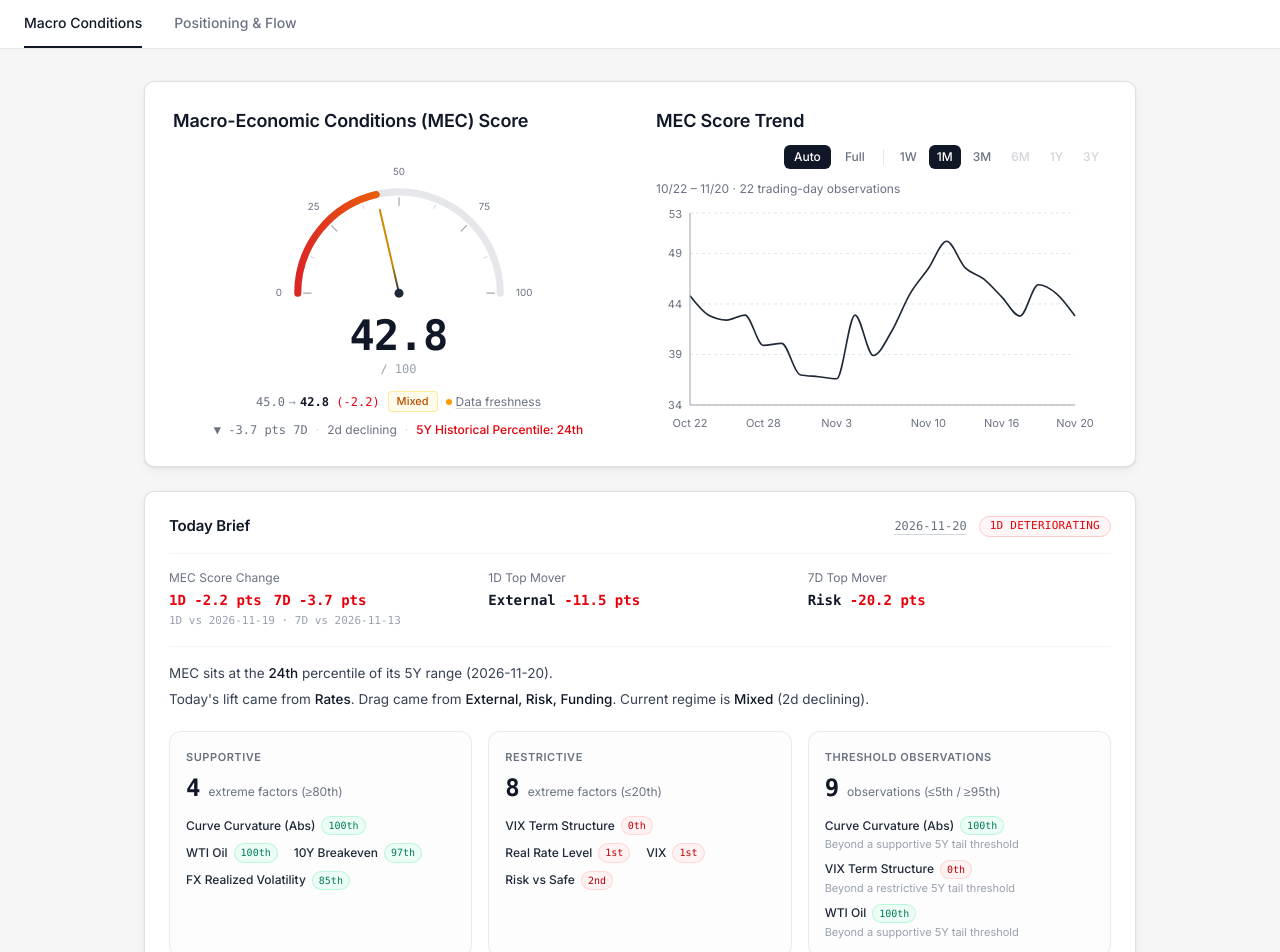
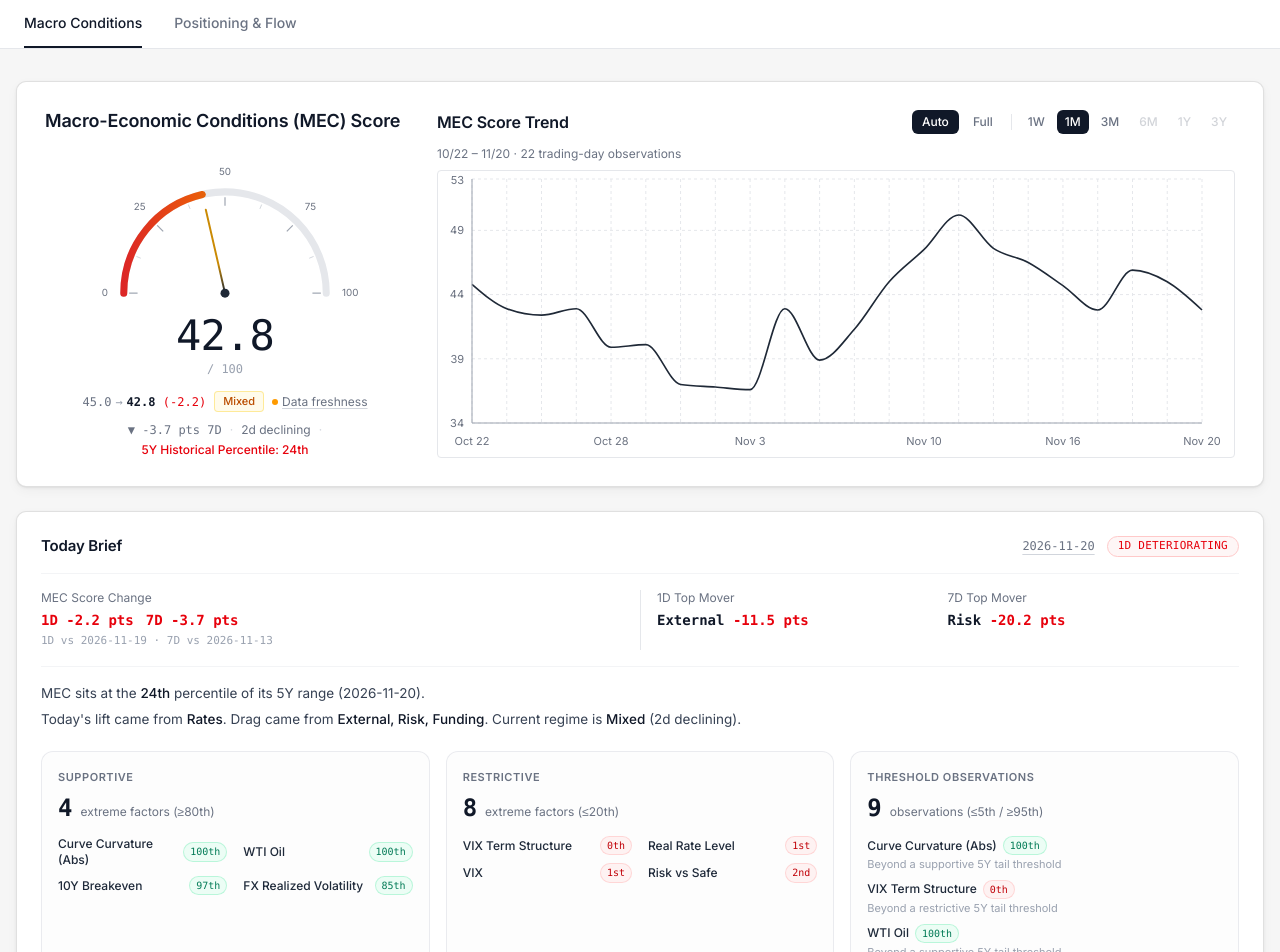
Before and after one commit to ERjie-1/macro-dashboard, a Next.js app: page / in a window 1280 px wide. Shown: the top 952 px of the page. Built offline with nearby package versions, Linux system fonts and the light colour scheme.

Commit message:
Widen desktop dashboard and align chart and factor layouts

```diff
--- a/app/module/[slug]/page.tsx
+++ b/app/module/[slug]/page.tsx
@@ -44,7 +44,7 @@ export default async function ModulePage({ params }: Props) {
 
   return (
     <div className="min-h-screen bg-[#f6f6f6]">
-      <div className="max-w-5xl mx-auto px-4 py-8 space-y-5">
+      <div className="max-w-[1340px] mx-auto px-4 py-8 space-y-5">
 
         {/* Breadcrumb */}
         <div className="flex items-center gap-2 text-sm text-gray-400">
@@ -57,7 +57,7 @@ export default async function ModulePage({ params }: Props) {
 
         {/* Top card: Gauge + Trend */}
         <div className="dial-card p-6 sm:p-7">
-          <div className="grid grid-cols-1 md:grid-cols-2 gap-8 items-stretch">
+          <div className="grid grid-cols-1 md:grid-cols-2 lg:grid-cols-[360px_minmax(0,1fr)] gap-8 items-stretch">
 
             {/* Left: Gauge */}
             <div className="flex flex-col justify-between">
@@ -66,7 +66,7 @@ export default async function ModulePage({ params }: Props) {
                 <GaugeDial score={module.score} />
                 <div className="text-center mt-1 space-y-2">
                   <div>
-                    <div className="text-4xl font-semibold font-mono text-gray-900 leading-none score-text">
+                    <div className="text-4xl font-medium font-mono text-gray-900 leading-none score-text">
                       {module.score.toFixed(1)}
                     </div>
                     <div className="text-xs font-mono text-gray-400 mt-1">/ 100</div>
--- a/app/page.tsx
+++ b/app/page.tsx
@@ -34,11 +34,11 @@ export default function HomePage() {
 
   return (
     <div className="min-h-screen bg-[#f6f6f6]">
-      <div className="max-w-5xl mx-auto px-4 py-8 space-y-6">
+      <div className="max-w-[1340px] mx-auto px-4 py-8 space-y-6">
 
         {/* Top card: Score Gauge + Historical Trend */}
         <div className="dial-card p-6 sm:p-7">
-          <div className="grid grid-cols-1 md:grid-cols-2 gap-8 items-stretch">
+          <div className="grid grid-cols-1 md:grid-cols-2 lg:grid-cols-[360px_minmax(0,1fr)] gap-8 items-stretch">
 
             {/* Left: Gauge & MacroDial-style status readout */}
             <div className="flex flex-col justify-between">
@@ -51,7 +51,7 @@ export default function HomePage() {
 
                 <div className="text-center mt-1 space-y-2.5">
                   <div>
-                    <div className="text-4xl sm:text-[42px] font-semibold font-mono text-gray-900 leading-none score-text">
+                    <div className="text-4xl sm:text-[42px] font-medium font-mono text-gray-900 leading-none score-text">
                       {d.score.toFixed(1)}
                     </div>
                     <div className="text-xs font-mono text-gray-400 mt-1">/ 100</div>
--- a/app/positioning/page.tsx
+++ b/app/positioning/page.tsx
@@ -21,7 +21,7 @@ export default function PositioningPage() {
 
   return (
     <div className="min-h-screen bg-gray-50">
-      <div className="max-w-7xl mx-auto px-4 sm:px-6 py-6 space-y-6">
+      <div className="max-w-[1340px] mx-auto px-4 sm:px-6 py-6 space-y-6">
         {/* Header */}
         <div className="flex items-center justify-between">
           <h1 className="text-2xl font-bold text-gray-800">Positioning & Flow</h1>
--- a/components/TabNav.tsx
+++ b/components/TabNav.tsx
@@ -13,7 +13,7 @@ export default function TabNav() {
 
   return (
     <nav className="bg-white border-b border-gray-200">
-      <div className="max-w-7xl mx-auto px-4 sm:px-6">
+      <div className="max-w-[1340px] mx-auto px-4 sm:px-6">
         <div className="flex items-center gap-8 h-12">
           {tabs.map((tab) => {
             const isActive =
--- a/components/TodayBrief.tsx
+++ b/components/TodayBrief.tsx
@@ -79,7 +79,7 @@ export default function TodayBrief({
       </div>
 
       {/* Key movers strip */}
-      <div className="grid grid-cols-1 sm:grid-cols-3 gap-4 py-4 border-b border-gray-100">
+      <div className="grid grid-cols-1 sm:grid-cols-[2fr_1fr_1fr] gap-4 py-4 border-b border-gray-100">
         <div>
           <div className="text-xs text-gray-500 mb-1">MEC Score Change</div>
           <div className="flex flex-wrap items-baseline gap-x-3 gap-y-1 font-mono text-sm">
@@ -105,7 +105,7 @@ export default function TodayBrief({
           )}
         </div>
 
-        <div>
+        <div className="sm:border-l sm:border-gray-200 sm:pl-4">
           <div className="text-xs text-gray-500 mb-1">1D Top Mover</div>
           {topMover1D ? (
             <div className="font-mono text-sm">
@@ -169,10 +169,10 @@ export default function TodayBrief({
             </span>
             <span className="text-xs text-gray-500">extreme factors (≥80th)</span>
           </div>
-          <div className="mt-3 flex flex-wrap gap-x-4 gap-y-2">
+          <div className="mt-3 grid grid-cols-1 sm:grid-cols-2 gap-x-4 gap-y-2">
             {supportive.length > 0 ? (
               supportive.slice(0, 4).map((f) => (
-                <div key={`${f.moduleName}-${f.name}`} className="flex items-center gap-1.5 text-xs">
+                <div key={`${f.moduleName}-${f.name}`} className="flex items-center justify-between gap-1.5 text-xs min-w-0">
                   <span className="text-gray-800 font-medium">{f.name}</span>
                   <span className="px-1.5 py-0.5 rounded-full bg-emerald-50 text-emerald-700 border border-emerald-200/70 font-mono text-[10px]">
                     {formatOrdinal(f.percentile)}
@@ -196,10 +196,10 @@ export default function TodayBrief({
             </span>
             <span className="text-xs text-gray-500">extreme factors (≤20th)</span>
           </div>
-          <div className="mt-3 flex flex-wrap gap-x-4 gap-y-2">
+          <div className="mt-3 grid grid-cols-1 sm:grid-cols-2 gap-x-4 gap-y-2">
             {restrictive.length > 0 ? (
               restrictive.slice(0, 4).map((f) => (
-                <div key={`${f.moduleName}-${f.name}`} className="flex items-center gap-1.5 text-xs">
+                <div key={`${f.moduleName}-${f.name}`} className="flex items-center justify-between gap-1.5 text-xs min-w-0">
                   <span className="text-gray-800 font-medium">{f.name}</span>
                   <span className="px-1.5 py-0.5 rounded-full bg-red-50 text-red-700 border border-red-200/70 font-mono text-[10px]">
                     {formatOrdinal(f.percentile)}
--- a/components/TrendChart.tsx
+++ b/components/TrendChart.tsx
@@ -106,9 +106,9 @@ export default function TrendChart({
   return (
     <div className="flex flex-col h-full">
       {/* Header row: optional title + Auto/Full | Range selector */}
-      <div className="flex items-center justify-between gap-3 mb-3 flex-wrap">
+      <div className="flex items-center justify-between gap-3 mb-3 flex-wrap xl:flex-nowrap">
         {title && (
-          <h2 className="text-lg font-semibold text-gray-900">{title}</h2>
+          <h2 className="text-base font-semibold text-gray-900 whitespace-nowrap">{title}</h2>
         )}
         <div className="flex items-center gap-1 flex-wrap ml-auto">
           {(['Auto', 'Full'] as ScaleMode[]).map((mode) => (
@@ -148,14 +148,14 @@ export default function TrendChart({
       <p className="text-xs text-gray-500 mb-2">{filtered[0]?.date} – {filtered.at(-1)?.date} · {filtered.length} trading-day observations</p>
 
       {/* Chart */}
-      <div className="flex-1 min-h-[220px]">
+      <div className="flex-1 min-h-[220px] border border-gray-200 rounded-sm">
         <ResponsiveContainer width="100%" height="100%">
           <LineChart data={filtered} margin={{ top: 8, right: 32, left: 0, bottom: 4 }}>
             <CartesianGrid
               strokeDasharray="3 3"
               stroke="#e5e7eb"
               horizontal={true}
-              vertical={false}
+              vertical={true}
             />
             <XAxis
               dataKey="date"
```
